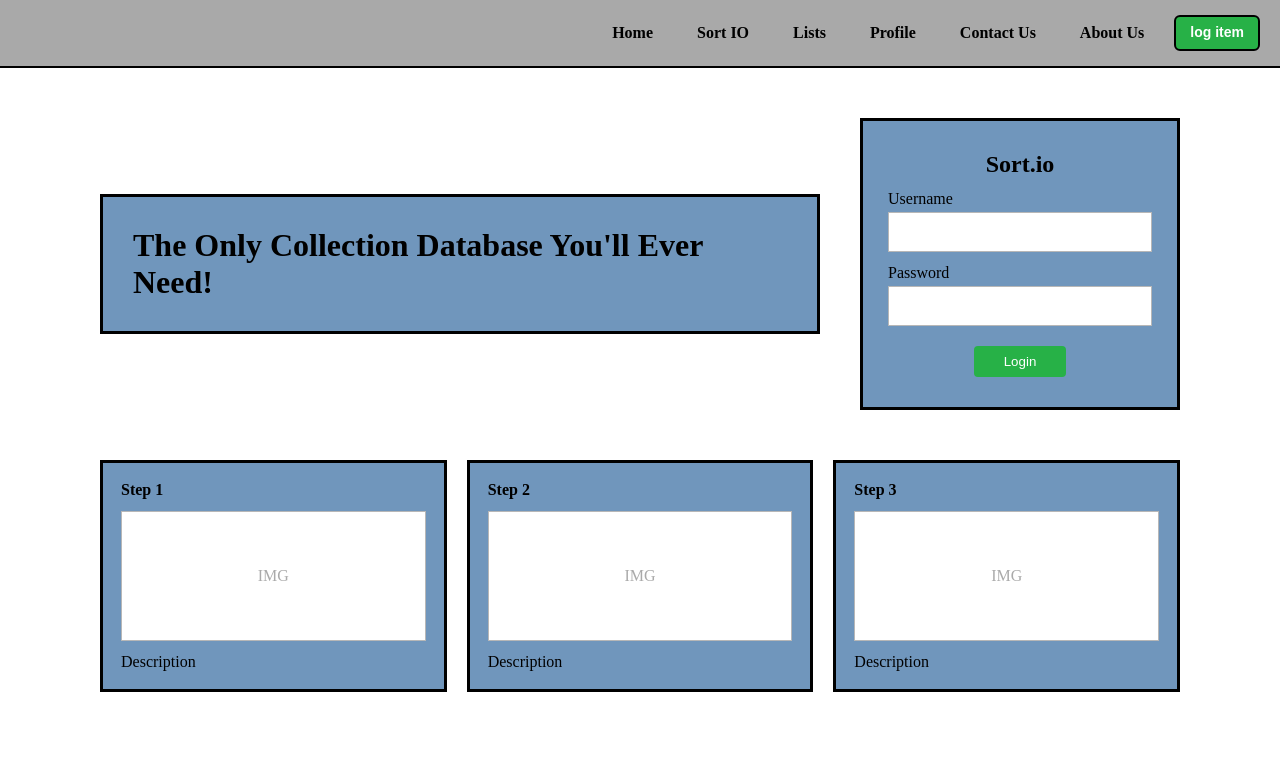
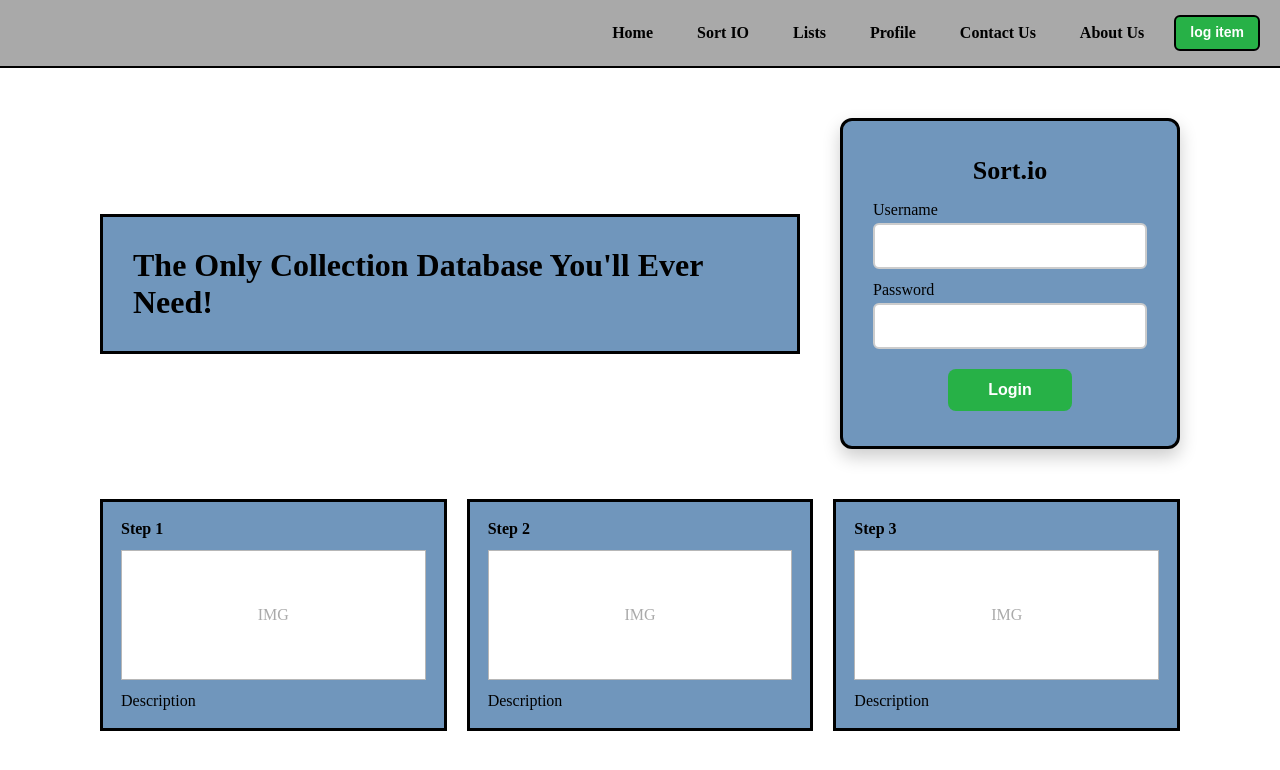
Before and after one commit to presidentjacob/WebDevProject, a plain HTML site: page index.html in a window 1280 px wide. Drawn offline with Linux system fonts and the light colour scheme.

Commit message:
Refactor CSS styles for improved design and layout

```diff
--- a/index-style.css
+++ b/index-style.css
@@ -69,10 +69,11 @@
 .login-card {
     background-color: var(--blue);
     border: 3px solid black;
-    padding: 30px 25px;
-    width: 320px;
-    flex-shrink: 0;
+    padding: 35px 30px;
+    width: 340px;
     text-align: center;
+    border-radius: 12px;
+    box-shadow: 0 8px 18px rgba(0,0,0,0.2);
 }
 
 .login-card label {
@@ -84,24 +85,40 @@
 
 .login-card input {
     width: 100%;
-    padding: 10px;
-    border: 1px solid #b7b7b7;
+    padding: 12px;
+    border: 2px solid #ccc;
+    border-radius: 6px;
     font: inherit;
+    transition: border 0.2s ease, box-shadow 0.2s ease;
+}
+
+.login-card input:focus {
+    border-color: var(--log-green);
+    outline: none;
+    box-shadow: 0 0 5px rgba(39,177,71,0.4);
+}
+
+.login-card h2 {
+    margin-bottom: 15px;
+    font-size: 26px;
 }
 
 .login-card button {
     margin-top: 20px;
-    padding: 8px 30px;
+    padding: 12px 40px;
     border: none;
-    border-radius: 4px;
+    border-radius: 8px;
     background: var(--log-green);
     color: white;
+    font-size: 16px;
+    font-weight: 600;
     cursor: pointer;
-    transition: background 0.3s ease;
+    transition: transform 0.15s ease, background 0.3s ease;
 }
 
 .login-card button:hover {
     background: #1e8c3a;
+    transform: translateY(-2px);
 }
 
 .steps-section {
```
